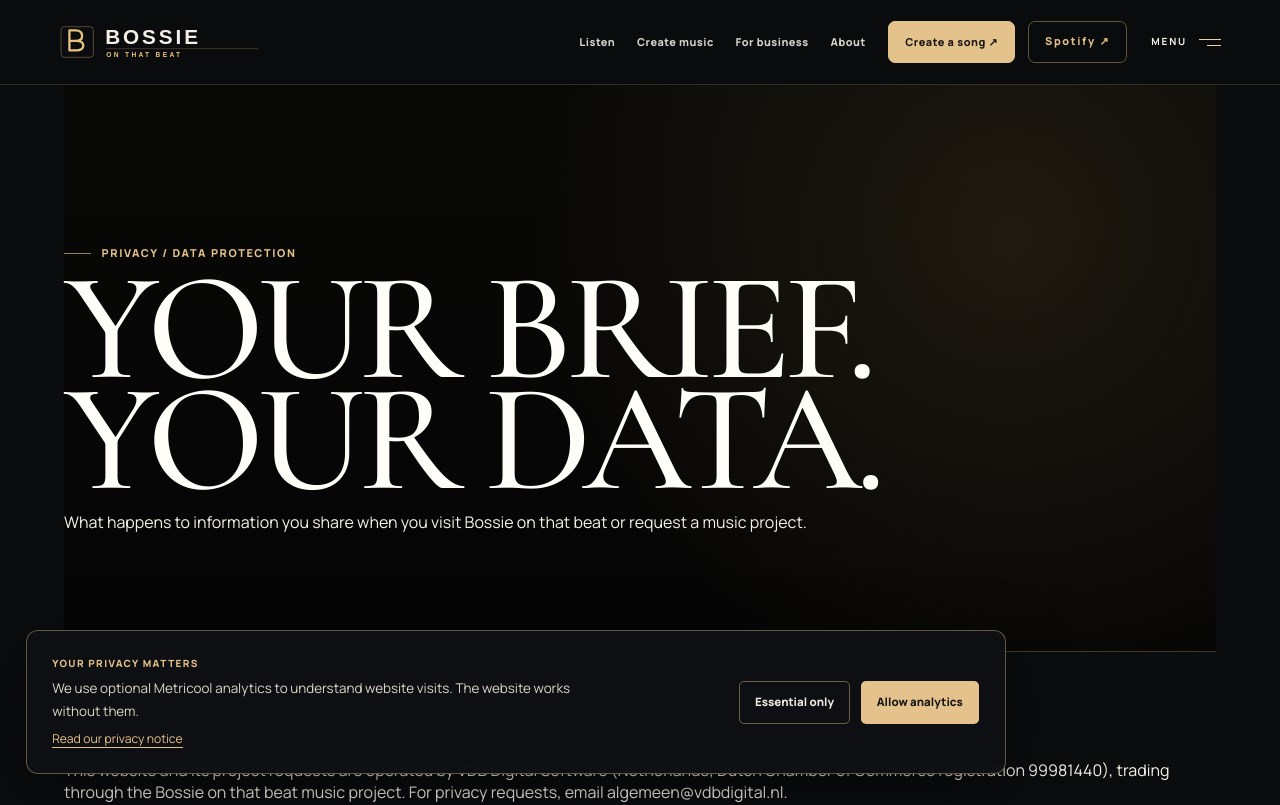
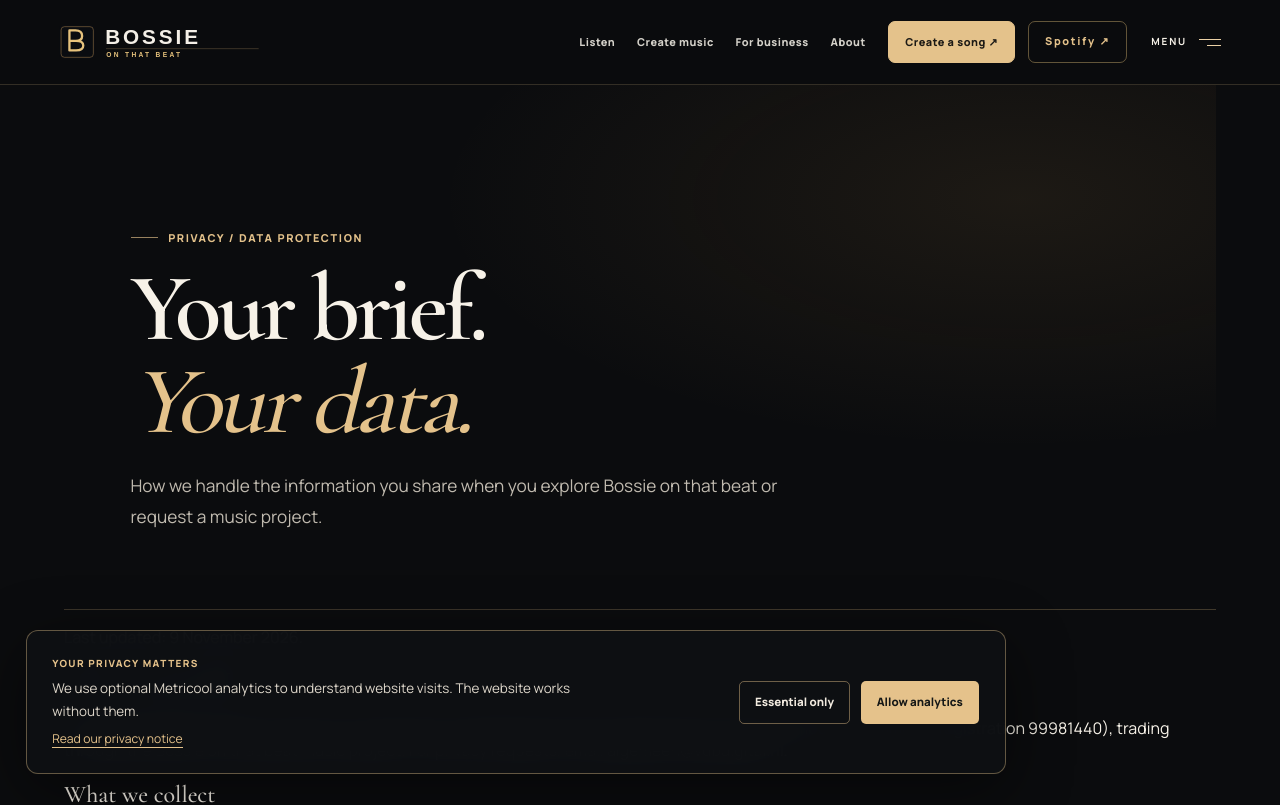
Before and after one commit to mvandenboslfgx/Bossie-on-that-beat, a Next.js app: page /privacy in a window 1280 px wide. Shown: the top 805 px of the page. Built offline with nearby package versions, Linux system fonts and the light colour scheme.

Commit message:
design: give Privacy the same editorial opening and accessible semantic heading

```diff
--- a/app/privacy/page.tsx
+++ b/app/privacy/page.tsx
@@ -11,13 +11,11 @@ export const metadata: Metadata = {
 export default function PrivacyPage() {
   return (
     <PageShell>
-      <section className="page-hero">
-        <div className="page-shell">
-          <p className="eyebrow">PRIVACY / DATA PROTECTION</p>
-          <h1>YOUR BRIEF.<br />YOUR DATA.</h1>
-          <p>What happens to information you share when you visit Bossie on that beat or request a music project.</p>
-        </div>
-      </section>
+      <header className="page-hero brand-standard-hero">
+        <p className="eyebrow">PRIVACY / DATA PROTECTION</p>
+        <h1>Your brief.<br /><em>Your data.</em></h1>
+        <p>How we handle the information you share when you explore Bossie on that beat or request a music project.</p>
+      </header>
       <section className="page-section">
         <div className="page-shell legal-copy">
           <p>Last updated: 9 November 2026.</p>
```
